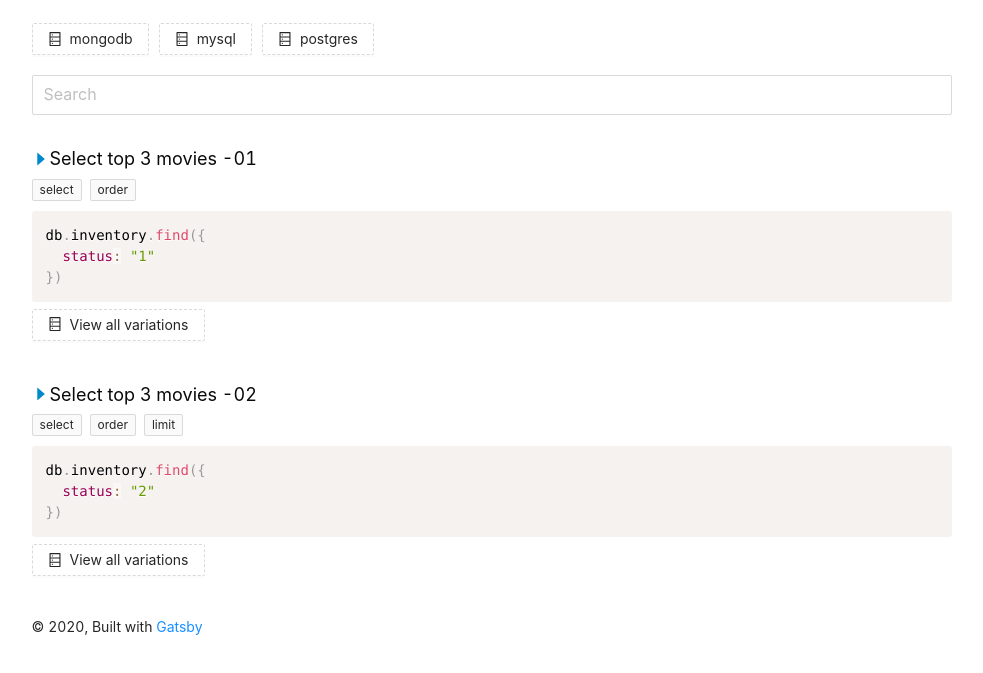
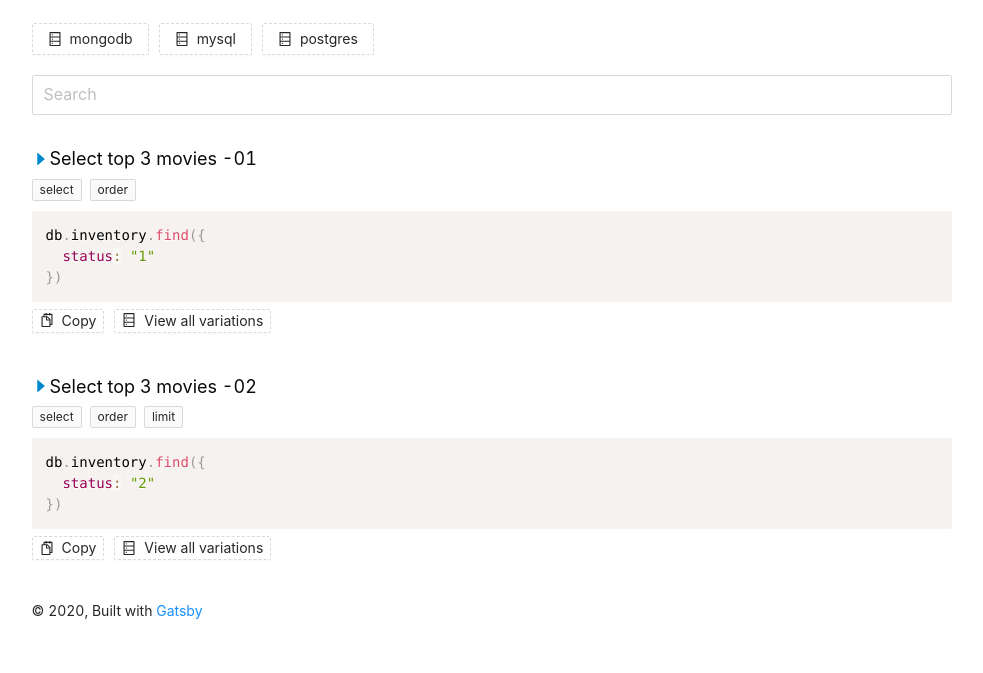
Before and after one commit to prth/queryhints, a Gatsby site: page / in a window 1280 px wide. Shown: the part 87-760 px from the top of the page, without its empty margins (148-1131 px from the left). Built offline with nearby package versions, Linux system fonts and the light colour scheme; Gatsby itself is replaced by a stand-in of ours.

Commit message:
wip: setup query viewer, with copy-to-clipboard

```diff
--- a/package.json
+++ b/package.json
@@ -23,6 +23,7 @@
     "prismjs": "^1.20.0",
     "prop-types": "^15.7.2",
     "react": "^16.12.0",
+    "react-copy-to-clipboard": "^5.0.2",
     "react-dom": "^16.12.0",
     "react-helmet": "^5.2.1"
   },
--- /dev/null
+++ b/src/components/Query/QueryViewer.js
@@ -0,0 +1,38 @@
+import React from "react";
+import PropTypes from "prop-types";
+import { Link } from "gatsby"
+import { Button } from 'antd';
+import { CopyToClipboard } from 'react-copy-to-clipboard';
+import { SnippetsOutlined, DatabaseOutlined } from '@ant-design/icons';
+
+const QueryViewer = (props) => (
+  <div>
+    <pre className={`language-${props.language}`}>
+      <code className={`language-${props.language}`}>
+        {props.query.trim()}
+      </code>
+    </pre>
+    <CopyToClipboard text={props.query.trim()}
+      style={{
+        marginRight: "10px"
+      }}>
+      <Button type="dashed" icon={<SnippetsOutlined />} size="small">Copy</Button>
+    </CopyToClipboard>
+    {props.querySlug && <Link to={props.querySlug}
+      style={{
+        marginRight: '10px'
+      }}>
+      <Button type="dashed" icon={<DatabaseOutlined />} size="small">
+        View all variations
+      </Button>
+    </Link>}
+  </div>
+)
+
+QueryViewer.propTypes = {
+  language: PropTypes.string,
+  query: PropTypes.string,
+  querySlug: PropTypes.string
+}
+
+export default QueryViewer
--- a/src/components/UseCases/UseCases.js
+++ b/src/components/UseCases/UseCases.js
@@ -1,9 +1,10 @@
 import React from "react"
-import { Link } from "gatsby"
-import { Tag, Select, Button } from 'antd';
+import { Tag, Select } from 'antd';
 import { CaretRightFilled, DatabaseOutlined } from '@ant-design/icons';
 import 'antd/dist/antd.css';
 import Prism from "prismjs"
+
+import QueryViewer from "../Query/QueryViewer";
 
 const { Option } = Select;
 
@@ -77,19 +78,11 @@ class UseCases extends React.Component {
             <Tag key={tagIndex}>{tag}</Tag>
           ))}
         </div>
-        <pre className={`language-${db.frontmatter.prismLanguage}`}>
-          <code className={`language-${db.frontmatter.prismLanguage}`}>
-            {query.node.frontmatter[db.frontmatter.slug].trim()}
-          </code>
-        </pre>
-        <Link to={query.node.frontmatter.slug}
-          style={{
-            marginRight: '10px'
-          }}>
-          <Button type="dashed" icon={<DatabaseOutlined />}>
-            View all variations
-          </Button>
-        </Link>
+        <QueryViewer
+          language={db.frontmatter.prismLanguage}
+          query={query.node.frontmatter[db.frontmatter.slug].trim()}
+          querySlug={query.node.frontmatter.slug}
+        />
       </div>
     ))
 
```
Also changed, not shown: src/templates/query-template.js (+10 -6 lines), 1 other file.
